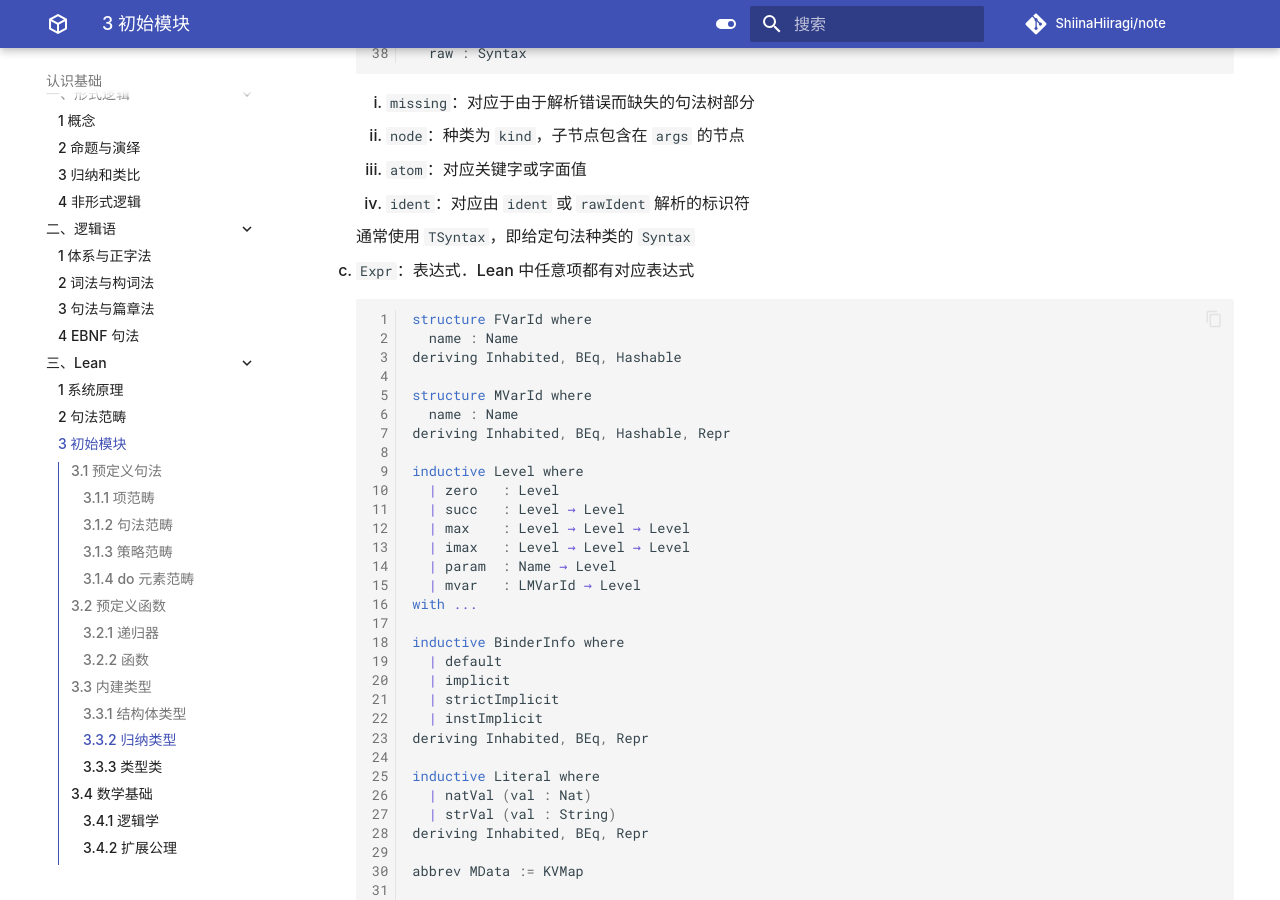
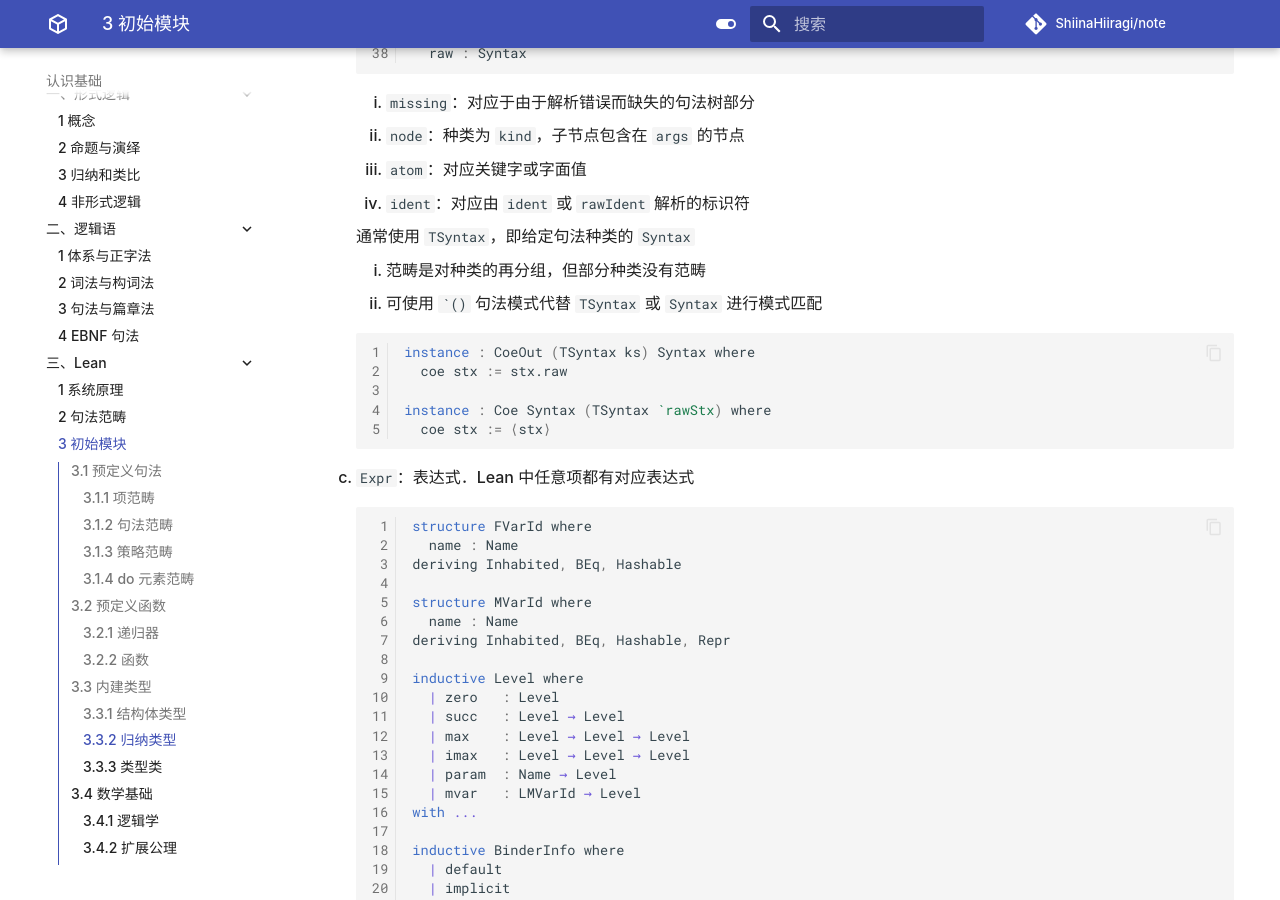
Before and after one commit to ShiinaHiiragi/note, an MkDocs documentation site: the page built from docs/cogn/lean/init.md, in a window 1280 px wide and 900 px high, scrolled down 17820 px. Built offline with MkDocs 1.6.1 and Material for MkDocs 9.7.7, drawn with Linux system fonts in a browser that asks for light colours; comment, search, counter and statistics services are not loaded; some of the changed text lies outside the part shown.

Commit message:
add syntax

````diff
--- a/docs/cogn/lean/init.md
+++ b/docs/cogn/lean/init.md
@@ -918,6 +918,17 @@
 
         通常使用 `TSyntax`，即给定句法种类的 `Syntax`
 
+        1. 范畴是对种类的再分组，但部分种类没有范畴
+        2. 可使用 `` `() `` 句法模式代替 `TSyntax` 或 `Syntax` 进行模式匹配
+
+        ```lean linenums="1"
+        instance : CoeOut (TSyntax ks) Syntax where
+          coe stx := stx.raw
+
+        instance : Coe Syntax (TSyntax `rawStx) where
+          coe stx := ⟨stx⟩
+        ```
+
     3. `Expr`：表达式．Lean 中任意项都有对应表达式
 
         ```lean linenums="1"
````
Also changed, not shown: docs/cogn/lean/cat.md (+8 -1 lines).
